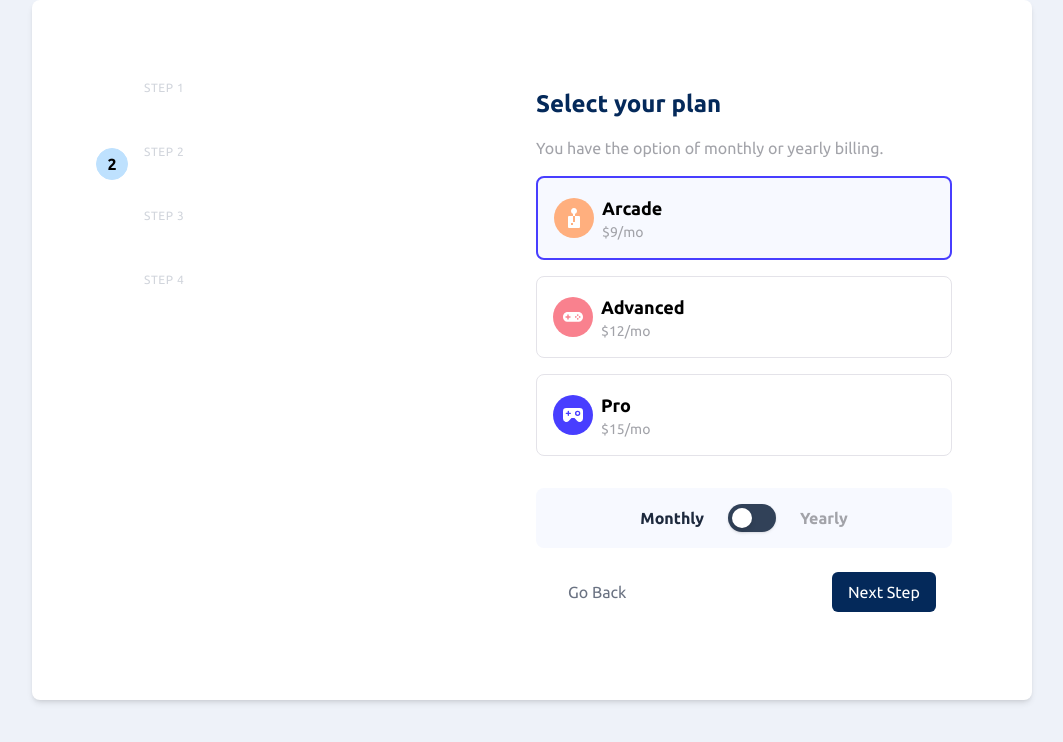
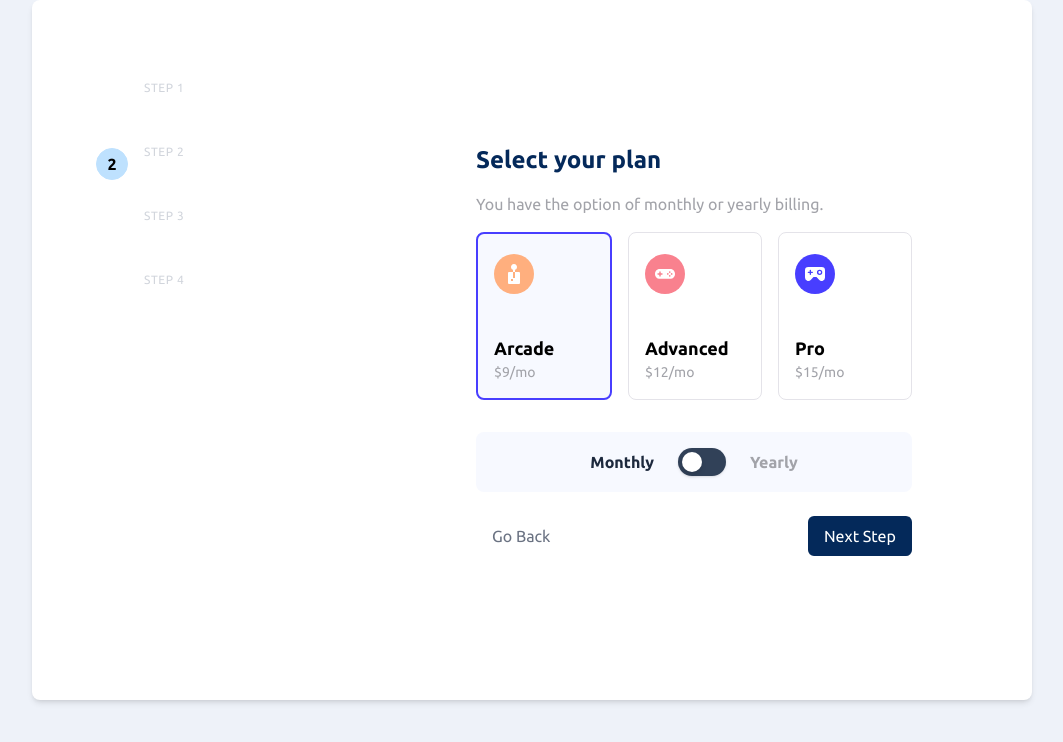
Before and after one commit to HawiCaesar/multi-step-form-xp, a React (Vite) app: page / in a window 1280 px wide. Both pictures are taken after a click on the button "Next Step". Shown: the top 742 px of the page, without its empty margins (108-1171 px from the left). Built offline with nearby package versions, Linux system fonts and the light colour scheme.

Commit message:
feat(): clean up TypeOfPlan css for desktop and mobile

```diff
--- a/src/App.tsx
+++ b/src/App.tsx
@@ -17,13 +17,13 @@ function App() {
   return (
     <div className='md:flex md:flex-row md:bg-white md:rounded-lg md:shadow-md md:mx-auto md:w-[1000px] md:h-[700px] md:py-6'>
       {/* Sidebar / Top bar on mobile */}
-      <nav className='bg-gray-800 bg-[url("/src/assets/images/bg-sidebar-mobile.svg")] bg-cover bg-center h-[200px] md:h-[650px] md:w-[400px] md:bg-[url("/src/assets/images/bg-sidebar-desktop.svg")] md:bg-cover md:bg-bottom md:ml-6 md:rounded-lg md:bg-[unset]'>
+      <nav className='bg-gray-800 bg-[url("/src/assets/images/bg-sidebar-mobile.svg")] bg-cover bg-center h-[200px] md:h-[650px] md:w-[300px] md:bg-[url("/src/assets/images/bg-sidebar-desktop.svg")] md:bg-cover md:bg-bottom md:ml-6 md:rounded-lg md:bg-[unset]'>
         <div className='mx-auto flex justify-between items-center px-[7rem] pt-8 gap-4 md:flex-col md:items-start md:px-4'>
           <TopNavigation currentStepIndex={currentStepIndex} />
         </div>
       </nav>
       {/* Content Form on mobile and desktop */}
-      <div className='mx-4 md:mx-20 md:flex-1 self-center'>
+      <div className='mx-4 md:mx-30 md:flex-1 self-center'>
         <div className='bg-white rounded-lg shadow-md p-4 mt-[-80px] md:mt-0 md:p-0 md:shadow-none'>
           {currentStepIndex !== 4 && (
             <>
@@ -38,7 +38,7 @@ function App() {
           {steps[currentStepIndex].Component}
           {/* Footer section on desktop & mobile */}
           {currentStepIndex !== 4 && (
-            <div className='mx-4 pt-6'>
+            <div className='mx-4 pt-6 md:mx-0'>
               <div
                 className={`flex ${
                   currentStepIndex === 0 ? 'justify-end' : 'justify-between'
--- a/src/components/TypeOfPlan/index.tsx
+++ b/src/components/TypeOfPlan/index.tsx
@@ -33,9 +33,11 @@ export const TypeOfPlan = () => {
   ];
 
   const RenderPlans = () => {
-    return plans.map((plan) => (
+    return (
+      <div className='flex flex-col md:flex-row gap-2 md:gap-4'>
+        {plans.map((plan) => (
           <button
-        className={`flex flex-col gap-2 border rounded-lg p-4 ${
+            className={`md:flex-row md:flex-wrap border rounded-lg p-4 ${
               selectedPlan === plan.id
                 ? 'border-2 border-[#483eff] bg-[#f7f9ff]'
                 : 'border-[#e4e3e9]'
@@ -49,20 +51,26 @@ export const TypeOfPlan = () => {
             aria-label={`Select ${plan.name} plan`}
             type='button'
           >
-        <div className='flex items-start gap-2'>
-          <img src={plan.icon} alt='arcade' className='mt-1' />
+            <div className='flex items-start gap-2 md:gap-10 md:flex-col md:w-[100px]'>
+              <img
+                src={plan.icon}
+                alt={`${plan.name} icon`}
+                className='mt-1'
+              />
               <div className='flex flex-col gap'>
                 <h3 className='text-lg font-bold text-left'>{plan.name}</h3>
                 <p className='text-sm text-[#a2a3a9] text-left'>
                   ${isMonthly ? plan.monthlyPrice : plan.yearlyPrice}/mo
                 </p>
                 {!isMonthly && (
-              <p className='text-sm text-[#a2a3a9]'>2 months free</p>
+                  <p className='text-sm text-[#a2a3a9] md:text-[#04295a]'>2 months free</p>
                 )}
               </div>
             </div>
           </button>
-    ));
+        ))}
+      </div>
+    );
   };
 
   return (
@@ -82,9 +90,7 @@ export const TypeOfPlan = () => {
           {/* Toggle Switch */}
           <button
             onClick={() => setIsMonthly(!isMonthly)}
-            className={`relative inline-flex h-7 w-12 items-center rounded-full transition-all duration-300 ease-in-out focus:outline-none focus:ring-2 focus:ring-blue-500 focus:ring-offset-2 shadow-sm ${
-              'bg-slate-700'
-            }`}
+            className={`relative inline-flex h-7 w-12 items-center rounded-full transition-all duration-300 ease-in-out focus:outline-none focus:ring-2 focus:ring-blue-500 focus:ring-offset-2 shadow-sm ${'bg-slate-700'}`}
             aria-label='Toggle between monthly and yearly pricing'
           >
             {/* Toggle Circle */}
```
Lines whose indentation alone changed are shown as unchanged.
